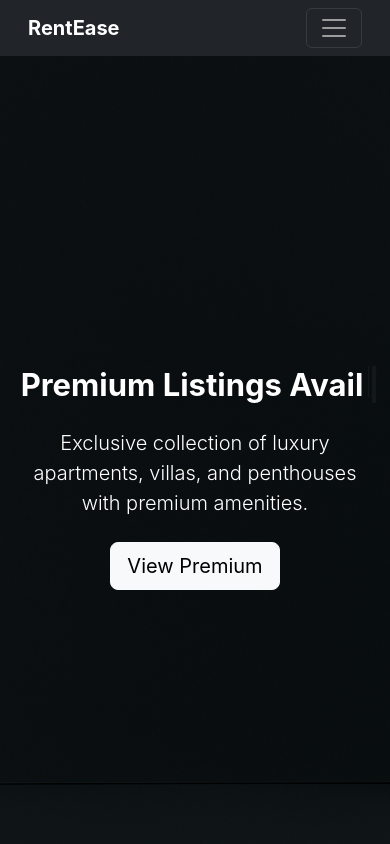
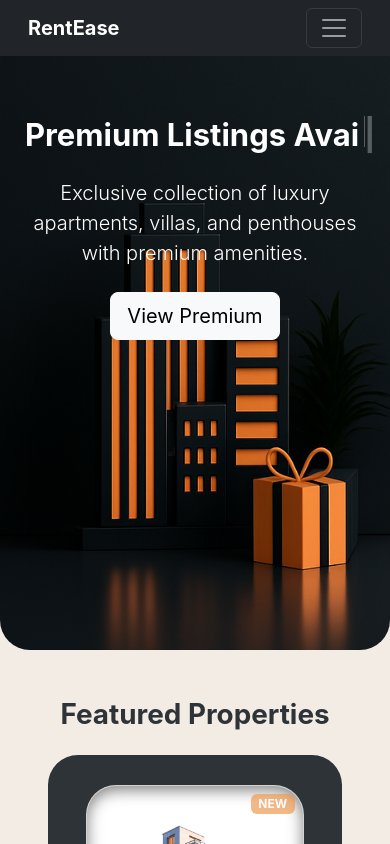
Before and after one commit to CharanYadur/Property-Rental, a React (Create React App) app: page / in a window 390 px wide. Shown: the top 844 px of the page. Built offline with nearby package versions, Linux system fonts and the light colour scheme.

Commit message:
mobileResponse-image-added

```diff
--- a/src/components/HomeBanner.jsx
+++ b/src/components/HomeBanner.jsx
@@ -53,12 +53,12 @@ const HomeBanner = () => {
     }, [title]);
     return (
         <section
-            className="hero-section d-flex align-items-center justify-content-center text-center"
+            className="hero-section d-flex align-items-center justify-content-center text-center heroContentMobile"
             style={{ minHeight: '90vh', backgroundColor: '#1a1a1a', color: 'white' }}
         >
             <div className="container">
-                <div className="row justify-content-start">
-                    <div className="col-lg-8">
+                <div className="row justify-content-start ">
+                    <div className="col-lg-8 ">
                         <AnimatePresence mode="wait">
                             <motion.div
                                 key={index}
--- a/src/components/style.css
+++ b/src/components/style.css
@@ -42,8 +42,14 @@
     max-width: 300px !important;
 
   }
-   .hero-section{
-     background-position: left;
+
+  .hero-section {
+    background-image: url('../img/MobileBanner.png');
+    background-size: cover;
+    background-position: bottom right;
+  }
+  .heroContentMobile{
+     margin-top: -250px !important;
   }
 }
 
@@ -51,10 +57,18 @@
   .rhombusCard {
     max-width: 260px !important;
   }
-  .hero-section{
-     background-position: left;
+
+  .hero-section {
+    background-image: url('../img/MobileBanner.png');
+    background-size: cover;
+    background-position: bottom right;
+
+  }
+   .heroContentMobile{
+    margin-top: -250px !important;
   }
 }
+
 nav.sticky-top {
   position: sticky !important;
   top: 0;
```
Also changed, not shown: src/img/MobileBanner.png (added).
